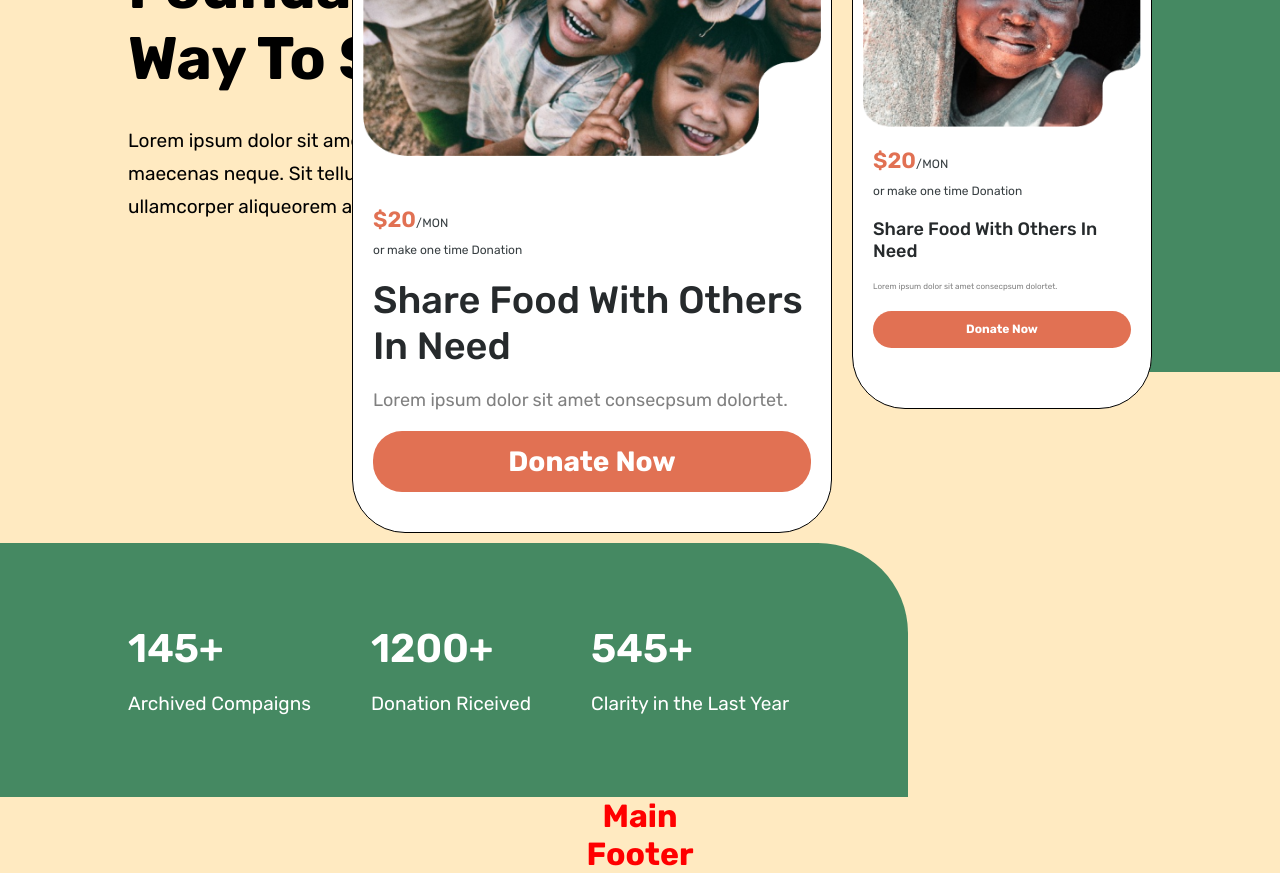
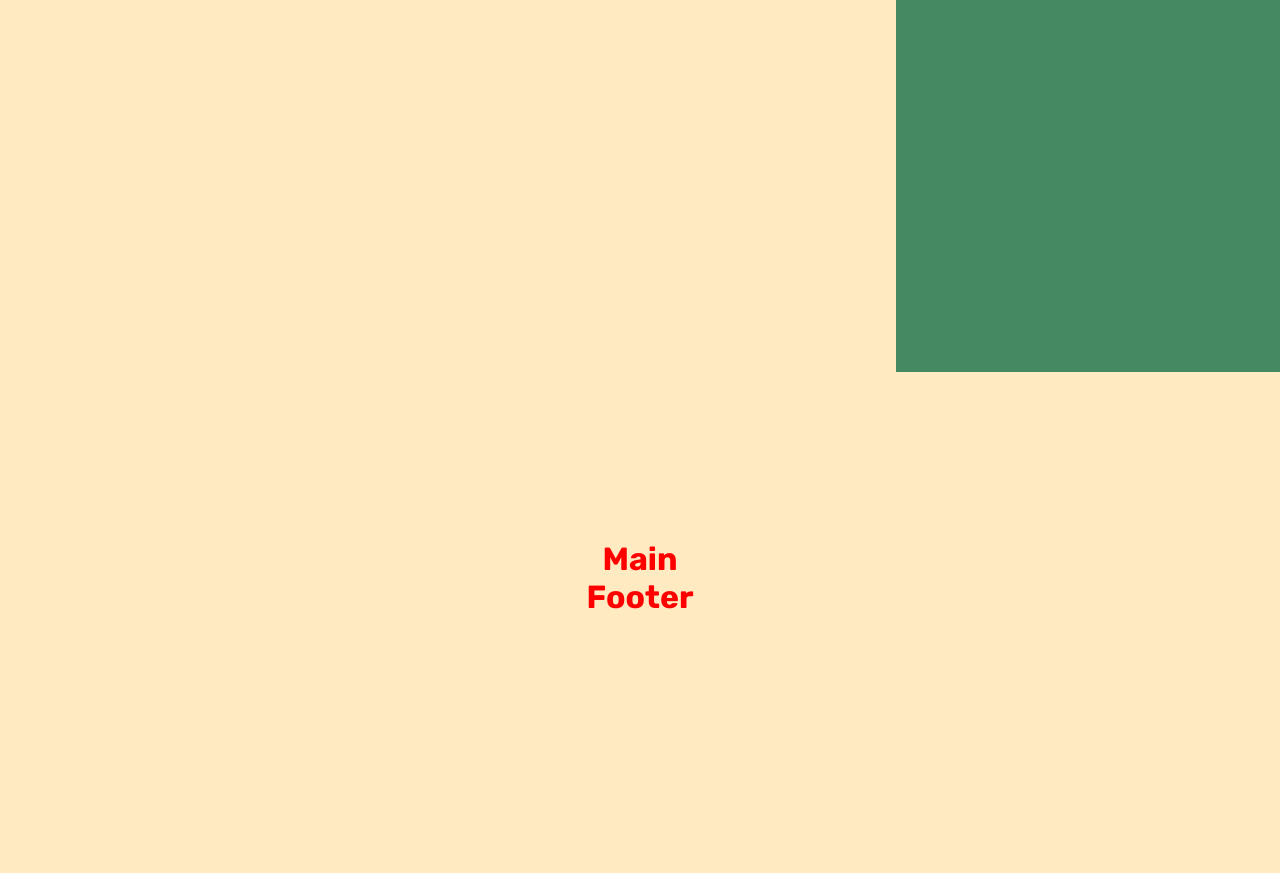
Before and after one commit to Valee8/operazione-africa, a Vue app: page / in a window 1280 px wide. Shown: the part 360-1233 px from the top of the page. After the commit the page ends 976 px from the top, so only its background shows below. Built offline with nearby package versions, Linux system fonts and the light colour scheme.

Commit message:
import AppJumbotron in AppHeader

```diff
--- a/src/components/AppHeader.vue
+++ b/src/components/AppHeader.vue
@@ -1,12 +1,13 @@
 <script >
 
 import AppNavbar from './AppNavbar.vue';
-
+import AppJumbotron from './AppJumbotron.vue';
 
 export default {
   name: "AppHeader",
   components: {
-    AppNavbar
+    AppNavbar,
+    AppJumbotron
   },
   data() {
     return {
@@ -33,130 +34,7 @@ export default {
       </a>
     </div>
 
-    <div class="header-content">
-      <div class="container content">
-
-        <div class="content-left">
-
-          <h6>
-            Operazione Africa
-          </h6>
-
-          <h1>
-            Being Part Of Aid Foundation Is A Way To Share
-          </h1>
-
-          <p>
-            Lorem ipsum dolor sit amet consectetur. Ultrices ultrices pulvinar maecenas neque. Sit tellus nunc enim cursus
-            dolor ultrices sit ullamcorper aliqueorem aliquet.
-          </p>
-
-
-          <div class="numbers">
-
-            <ul class="list-numbers">
-              <li>
-                <div class="number">
-                  145&plus;
-                </div>
-
-                <div class="text">
-                  Archived Compaigns
-                </div>
-              </li>
-              <li>
-                <div class="number">
-                  1200&plus;
-                </div>
-
-                <div class="text">
-                  Donation Riceived
-                </div>
-              </li>
-              <li>
-                <div class="number">
-                  545&plus;
-                </div>
-
-                <div class="text">
-                  Clarity in the Last Year
-                </div>
-              </li>
-            </ul>
-          </div>
-        </div>
-
-
-        <div class="content-right">
-          <div class="card big">
-            <ul class="content-card">
-              <li>
-                <img src="/img/kids.png" alt="Immagine bambini" class="card-image">
-              </li>
-              <li>
-                <span class="price">&dollar;20</span><span class="month">/MON</span>
-
-                <div>
-                  or make one time Donation
-                </div>
-              </li>
-
-              <li>
-                <h3>
-                  Share Food With Others In Need
-                </h3>
-              </li>
-
-              <li>
-                <p>
-                  Lorem ipsum dolor sit amet consecpsum dolortet.
-                </p>
-              </li>
-
-              <li>
-                <a href="/" class="button donate">
-                  Donate Now
-                </a>
-              </li>
-            </ul>
-          </div>
-
-          <div class="card small">
-            <ul class="content-card">
-              <li>
-                <img src="/img/kid.png" alt="Immagine bambini" class="card-image">
-              </li>
-              <li>
-                <span class="price">&dollar;20</span><span class="month">/MON</span>
-
-                <div>
-                  or make one time Donation
-                </div>
-              </li>
-
-              <li>
-                <h3>
-                  Share Food With Others In Need
-                </h3>
-              </li>
-
-              <li>
-                <p>
-                  Lorem ipsum dolor sit amet consecpsum dolortet.
-                </p>
-              </li>
-
-              <li>
-                <a href="/" class="button donate">
-                  Donate Now
-                </a>
-              </li>
-            </ul>
-          </div>
-        </div>
-      </div>
-
-    </div>
+    <AppJumbotron />
   </header>
 </template>
 
@@ -165,14 +43,6 @@ header {
   min-height: 900px;
 
   .container {
-
-    &.content {
-      position: relative;
-      // display: flex;
-      // justify-content: space-between;
-      // align-items: center;
-      // gap: 30px;
-    }
 
     &.top {
       display: flex;
@@ -217,188 +87,5 @@ header {
       }
     }
   }
-
-  .header-content {
-    position: relative;
-
-    &::before {
-      content: "";
-      background-color: #458962;
-      height: 254px;
-      width: 40%;
-      position: absolute;
-      left: 0;
-      bottom: 0;
-      z-index: 1;
-    }
-
-    .content-left {
-      padding-top: 100px;
-
-
-      h6 {
-        font-weight: 500;
-        font-size: 1.25rem;
-      }
-
-      h1 {
-        padding: 30px 0;
-        font-weight: 700;
-        font-size: 3.75rem;
-        width: 505px;
-      }
-
-      p {
-        font-weight: 400;
-        font-size: 1.19rem;
-        line-height: 33px;
-        width: 611px;
-        padding-bottom: 320px;
-
-      }
-
-      .numbers {
-
-        .list-numbers {
-          display: flex;
-          justify-content: flex-start;
-          align-items: center;
-          gap: 60px;
-          color: #fff;
-          text-align: left;
-          border-radius: 0 90px 0 0;
-          width: 780px;
-          background-color: #458962;
-          height: 254px;
-          position: relative;
-          z-index: 2;
-
-          .number {
-            font-size: 2.5rem;
-            font-weight: 600;
-          }
-
-          .text {
-            font-size: 1.19rem;
-            font-weight: 400;
-            padding-top: 20px;
-          }
-        }
-      }
-    }
-
-    .content-right {
-      display: flex;
-      justify-content: center;
-      align-items: center;
-      gap: 20px;
-      position: absolute;
-      right: 0;
-      top: 30px;
-      z-index: 20;
-
-      .card {
-        border-radius: 53px;
-        border: 1px solid #000;
-        background-color: #fff;
-        padding: 0 10px 30px 10px;
-
-        &.big {
-          width: 480px;
-        }
-
-        &.small {
-          width: 300px;
-          height: 528px;
-
-          .content-card {
-            li {
-
-              &:first-child {
-                padding-bottom: 10px;
-              }
-
-              h3 {
-                font-size: 1.125rem;
-              }
-
-              p {
-                font-size: 0.5rem;
-              }
-
-              .donate {
-                height: 37px;
-                line-height: 37px;
-                font-size: 0.75rem;
-              }
-            }
-          }
-        }
-
-        .content-card {
-          display: flex;
-          justify-content: center;
-          align-items: center;
-          flex-wrap: wrap;
-
-          li {
-            padding: 10px 0;
-
-            &:first-child {
-              padding-bottom: 40px;
-            }
-
-            &:not(:first-child) {
-              width: 100%;
-              margin: 0 10px;
-            }
-
-            .card-image {
-              display: block;
-            }
-
-            .price {
-              color: #E17153;
-              font-size: 1.375rem;
-              font-weight: 600;
-            }
-
-            .month,
-            div {
-              font-size: 0.75rem;
-              color: #383F42;
-            }
-
-            div {
-              padding-top: 10px;
-            }
-
-            h3 {
-              color: #262A2C;
-              font-weight: 500;
-              font-size: 2.375rem;
-            }
-
-            p {
-              font-weight: 400;
-              font-size: 1.125rem;
-              color: gray;
-            }
-
-            .donate {
-              display: block;
-              width: 100%;
-              height: 61px;
-              line-height: 61px;
-              color: #fff;
-              text-align: center;
-              font-size: 1.75rem;
-              font-weight: 700;
-            }
-          }
-        }
-      }
-    }
-  }
 }
 </style>
```
